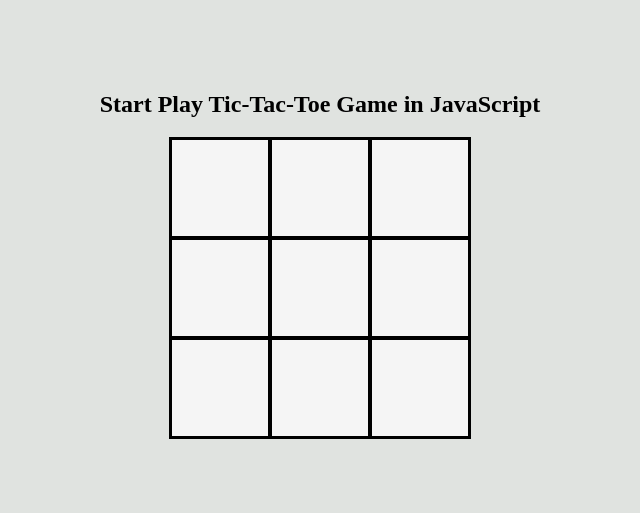
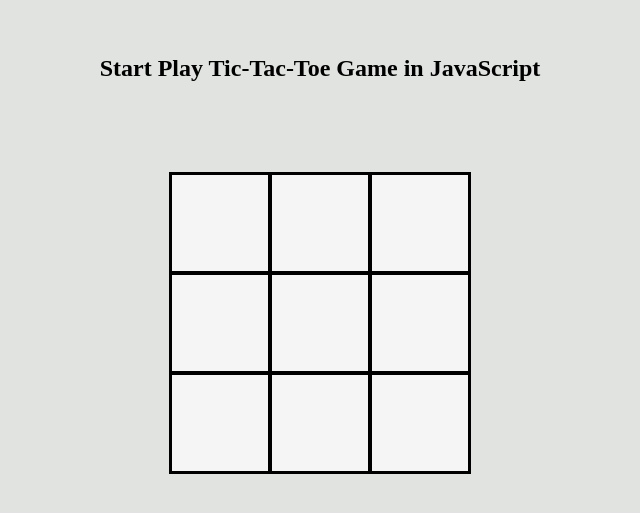
Before and after one commit to jafarihp/tic-tac-toe, a plain HTML site: page index.html in a window 1280 px wide. Shown: the part 129-642 px from the top of the page, without its empty margins (320-960 px from the left). Drawn offline with Linux system fonts and the light colour scheme.

Commit message:
add style and script in mycode!

```diff
--- a/style.css
+++ b/style.css
@@ -7,6 +7,10 @@ body {
   flex-direction: column;
   height: 100vh;
   background-color: #e0e3e0;
+}
+
+h2 {
+  margin-bottom: 90px;
 }
 
 #gameboard {
```
